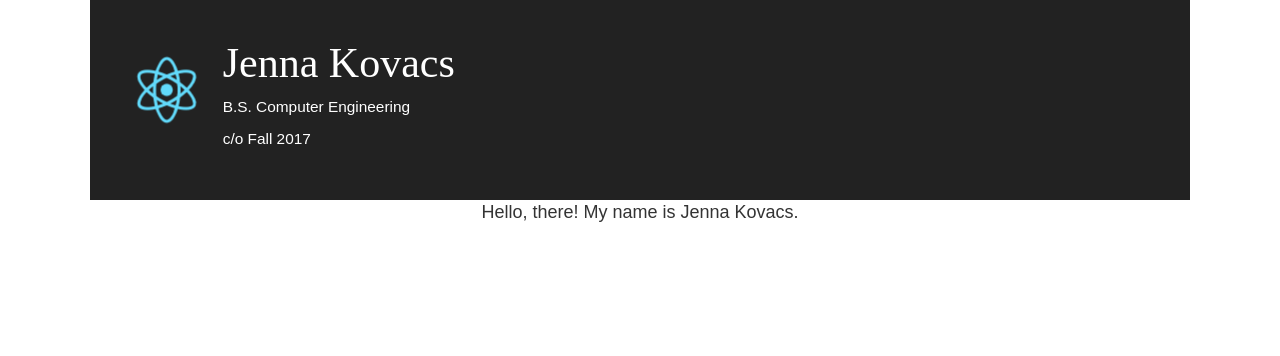
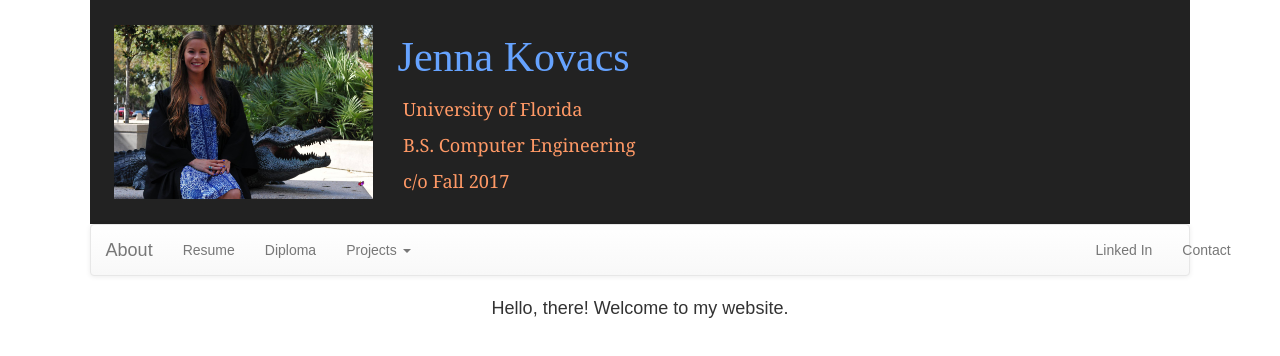
Before and after one commit to jenkov331/website, a React (Create React App) app: page / in a window 1280 px wide. Shown: the top 356 px of the page. Built offline with nearby package versions, Linux system fonts and the light colour scheme.

Commit message:
added navbar

```diff
--- a/src/Header/Header.css
+++ b/src/Header/Header.css
@@ -1,26 +1,36 @@
 .Header-main {
     background-color: #222;
-    height: 200px;
-    padding: 20px;
+    height: 16em;
     color: white;
     text-align: left;
   }
 
-  .Header-logo {
+  /* .Header-logo {
     animation: App-logo-spin infinite 20s linear;
     height: 80px;
+  } */
+
+  .Header-logo {
+    height: 16em;
+    width: 22em;
+    padding: 8%;
   }
 
   .Header-title {
     font-size: 3em;
     font-family: Snell Roundhand, cursive;
+    color: #66a3ff;
   }
 
   .Header-subtitle {
-    font-size: 1.1em;
+    font-size: 1.3em;
+    font-family: Georgia, serif;
+    width: 15em;
+    color: #ff9966;
+    padding: 2%;
   }
 
-  @keyframes App-logo-spin {
+  /* @keyframes App-logo-spin {
     from { transform: rotate(0deg); }
     to { transform: rotate(360deg); }
-  }
+  } */
--- a/src/Header/Header.js
+++ b/src/Header/Header.js
@@ -1,16 +1,69 @@
 import React, { Component } from 'react';
-import logo from '../Images/logo.svg';
+// import logo from '../Images/logo.svg';
+import jenna from '../Images/jenna.jpg';
 import './Header.css';
+import {
+    Nav,
+    Navbar,
+    NavItem,
+    NavDropdown,
+    MenuItem
+} from 'react-bootstrap'
+
+class HeaderNav extends Component {
+    render() {
+        return (
+            <Navbar collapseOnSelect>
+                <Navbar.Header>
+                    <Navbar.Brand>
+                    <a href="#about">About</a>
+                    </Navbar.Brand>
+                    <Navbar.Toggle />
+                </Navbar.Header>
+                <Navbar.Collapse>
+                    <Nav>
+                        <NavItem eventKey={1} href="#resume">
+                            Resume
+                        </NavItem>
+                        <NavItem eventKey={2} href="#diploma">
+                            Diploma
+                        </NavItem>
+                        <NavDropdown eventKey={3} title="Projects" id="project-nav-dropdown">
+                            <MenuItem eventKey={3.1} href="#project1">Project1</MenuItem>
+                            <MenuItem eventKey={3.2} href="#project2">Project2</MenuItem>
+                            <MenuItem eventKey={3.3} href="#project3">Project3</MenuItem>
+                            <MenuItem divider />
+                            <MenuItem eventKey={3.4} href="#github">GitHub</MenuItem>
+                        </NavDropdown>
+                    </Nav>
+                    <Nav pullRight>
+                        <NavItem eventKey={4} href="#linkedin">
+                            Linked In
+                        </NavItem>
+                        <NavItem eventKey={5} href="#contact">
+                            Contact
+                        </NavItem>
+                    </Nav>
+                </Navbar.Collapse>
+            </Navbar>
+        );
+    }
+}
 
 class Header extends Component {
     render() {
         return (
+            <div>
                 <header className="Header-main">
                     <table>
                         <tr>
-                        <td><img src={logo} className="Header-logo" alt="logo" /></td>
+                            <td>
+                            {/* <img src={logo} className="Header-logo" alt="logo" /> */}
+                                <img src={jenna} className="Header-logo" alt="jenna" />
+                            </td>
                             <td><h1 className="Header-title">Jenna Kovacs</h1>
                                 <div className="Header-subtitle">
+                                    <p>University of Florida</p>
                                     <p>B.S. Computer Engineering</p>
                                     <p>c/o Fall 2017</p>
                                 </div>
@@ -18,6 +71,8 @@ class Header extends Component {
                         </tr>
                     </table>
                 </header>
+                <HeaderNav />
+            </div>
         );
     }
 }
--- a/src/Home/Home.js
+++ b/src/Home/Home.js
@@ -6,7 +6,7 @@ class Home extends Component {
         return (
             <div>
                 <p className="App-intro">
-                    Hello, there! My name is Jenna Kovacs.
+                    Hello, there! Welcome to my website.
                 </p>
             </div>
         );
```
Also changed, not shown: src/Images/jenna.jpg (renamed from jenna.jpg). Lines whose indentation alone changed are shown as unchanged.
